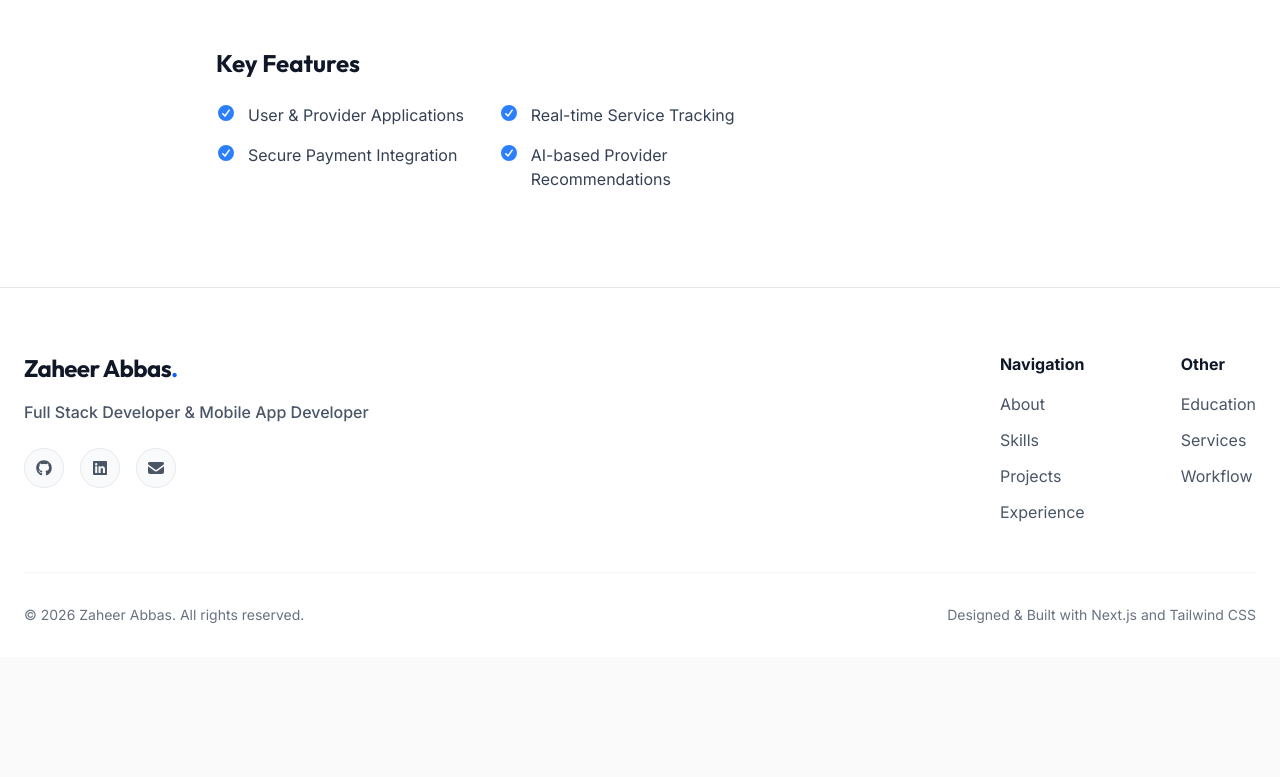
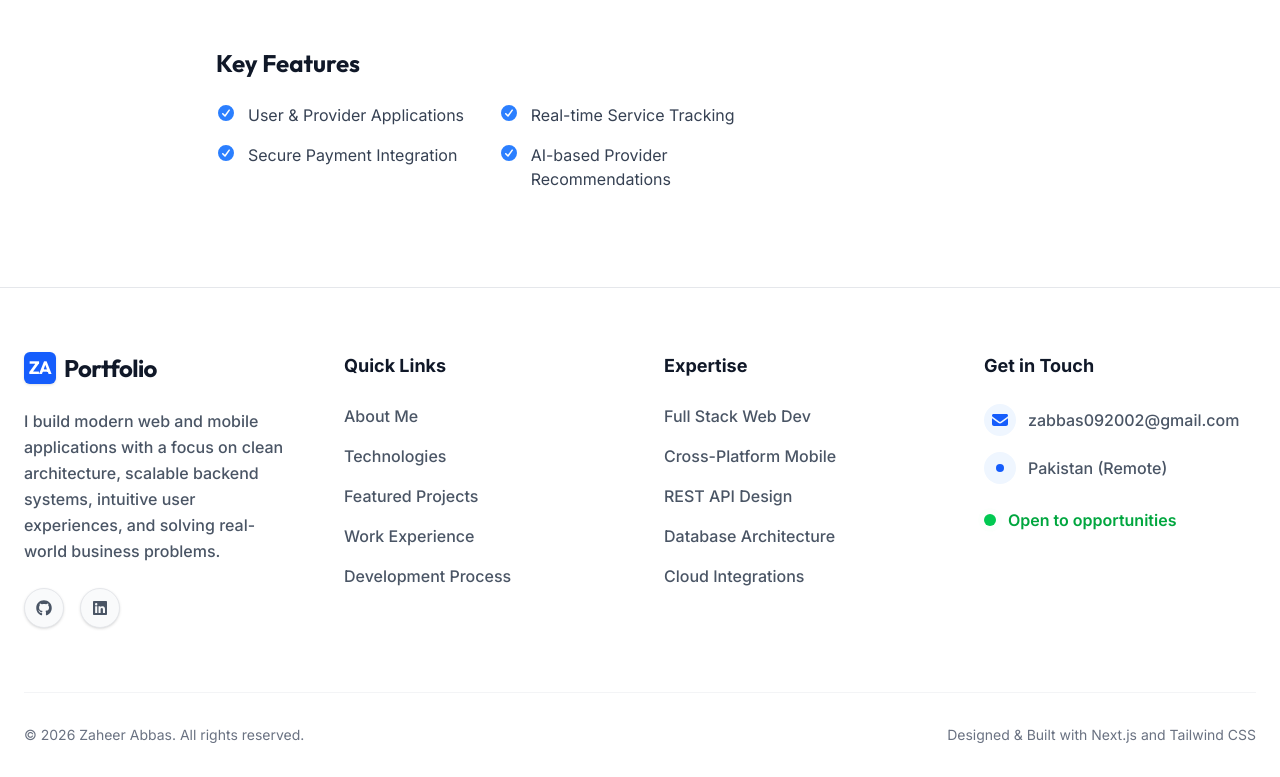
Before and after one commit to zaheerabbasdev/ZaheerAbbas_Portfolio, a Next.js app: page /projects/kaarkun in a window 1280 px wide. Shown: the part 1600-2377 px from the top of the page. Before the commit the page ends 2257 px from the top, so only its background shows below. Built offline with nearby package versions, Linux system fonts and the light colour scheme.

Commit message:
add new changes

```diff
--- a/src/components/footer/Footer.tsx
+++ b/src/components/footer/Footer.tsx
@@ -13,45 +13,76 @@ export function Footer() {
   return (
     <footer className="bg-white dark:bg-[#0a0a0a] border-t border-gray-200 dark:border-gray-800 pt-16 pb-8">
       <div className="container mx-auto px-6 max-w-7xl">
-        <div className="flex flex-col md:flex-row justify-between items-center md:items-start gap-8 mb-12">
+        <div className="grid grid-cols-1 md:grid-cols-2 lg:grid-cols-4 gap-12 mb-16">
 
-          <div className="text-center md:text-left max-w-sm">
-            <Link href="/" className="text-2xl font-heading font-bold tracking-tight text-gray-900 dark:text-white mb-4 block">
-              {personal.name}<span className="text-blue-600 dark:text-blue-400">.</span>
+          {/* Column 1: Brand & Bio */}
+          <div className="lg:col-span-1">
+            <Link href="/" className="flex items-center gap-2 text-2xl font-heading font-bold tracking-tight text-gray-900 dark:text-white mb-6 group">
+              <span className="flex items-center justify-center w-8 h-8 bg-blue-600 text-white rounded-md shadow-sm group-hover:bg-blue-700 transition-colors text-lg">ZA</span>
+              <span>Portfolio</span>
             </Link>
-            <p className="text-gray-600 dark:text-gray-400 font-medium mb-6">
-              {personal.title}
+            <p className="text-gray-600 dark:text-gray-400 font-medium mb-6 leading-relaxed">
+              {personal.longDescription.split('.')[0]}.
             </p>
-            <div className="flex justify-center md:justify-start gap-4">
-              <a href={personal.github} target="_blank" rel="noopener noreferrer" className="w-10 h-10 rounded-full bg-gray-50 dark:bg-gray-900 border border-gray-200 dark:border-gray-800 flex items-center justify-center text-gray-600 dark:text-gray-400 hover:text-gray-900 dark:hover:text-white hover:border-gray-300 dark:hover:border-gray-700 transition-all">
+            <div className="flex gap-4">
+              <a href={personal.github} target="_blank" rel="noopener noreferrer" className="w-10 h-10 rounded-full bg-gray-50 dark:bg-[#111] border border-gray-200 dark:border-gray-800 flex items-center justify-center text-gray-600 dark:text-gray-400 hover:text-gray-900 dark:hover:text-white hover:border-gray-300 dark:hover:border-gray-700 shadow-sm hover:shadow transition-all">
                 <FontAwesomeIcon icon={faGithub} className="w-5 h-5" />
               </a>
-              <a href={personal.linkedin} target="_blank" rel="noopener noreferrer" className="w-10 h-10 rounded-full bg-gray-50 dark:bg-gray-900 border border-gray-200 dark:border-gray-800 flex items-center justify-center text-gray-600 dark:text-gray-400 hover:text-[#0A66C2] dark:hover:text-white hover:border-[#0A66C2] transition-all">
+              <a href={personal.linkedin} target="_blank" rel="noopener noreferrer" className="w-10 h-10 rounded-full bg-gray-50 dark:bg-[#111] border border-gray-200 dark:border-gray-800 flex items-center justify-center text-gray-600 dark:text-gray-400 hover:text-[#0A66C2] dark:hover:text-[#0A66C2] hover:border-[#0A66C2] dark:hover:border-[#0A66C2] shadow-sm hover:shadow transition-all">
                 <FontAwesomeIcon icon={faLinkedin} className="w-5 h-5" />
-              </a>
-              <a href={`mailto:${personal.email}`} className="w-10 h-10 rounded-full bg-gray-50 dark:bg-gray-900 border border-gray-200 dark:border-gray-800 flex items-center justify-center text-gray-600 dark:text-gray-400 hover:text-blue-500 dark:hover:text-blue-400 hover:border-blue-500 dark:hover:border-blue-500 transition-all">
-                <FontAwesomeIcon icon={faEnvelope} className="w-5 h-5" />
               </a>
             </div>
           </div>
 
-          <div className="flex gap-12 md:gap-24 text-center md:text-left">
-            <div>
-              <h4 className="font-bold text-gray-900 dark:text-white mb-4">Navigation</h4>
-              <ul className="space-y-3">
-                <li><Link href="#about" className="text-gray-600 dark:text-gray-400 hover:text-blue-600 dark:hover:text-blue-400 transition-colors">About</Link></li>
-                <li><Link href="#skills" className="text-gray-600 dark:text-gray-400 hover:text-blue-600 dark:hover:text-blue-400 transition-colors">Skills</Link></li>
-                <li><Link href="#projects" className="text-gray-600 dark:text-gray-400 hover:text-blue-600 dark:hover:text-blue-400 transition-colors">Projects</Link></li>
-                <li><Link href="#experience" className="text-gray-600 dark:text-gray-400 hover:text-blue-600 dark:hover:text-blue-400 transition-colors">Experience</Link></li>
-              </ul>
-            </div>
-            <div>
-              <h4 className="font-bold text-gray-900 dark:text-white mb-4">Other</h4>
-              <ul className="space-y-3">
-                <li><Link href="#education" className="text-gray-600 dark:text-gray-400 hover:text-blue-600 dark:hover:text-blue-400 transition-colors">Education</Link></li>
-                <li><Link href="#services" className="text-gray-600 dark:text-gray-400 hover:text-blue-600 dark:hover:text-blue-400 transition-colors">Services</Link></li>
-                <li><Link href="#process" className="text-gray-600 dark:text-gray-400 hover:text-blue-600 dark:hover:text-blue-400 transition-colors">Workflow</Link></li>
-              </ul>
+          {/* Column 2: Quick Links */}
+          <div>
+            <h4 className="font-bold text-gray-900 dark:text-white mb-6 text-lg">Quick Links</h4>
+            <ul className="space-y-4">
+              <li><Link href="#about" className="text-gray-600 dark:text-gray-400 hover:text-blue-600 dark:hover:text-blue-400 transition-colors font-medium">About Me</Link></li>
+              <li><Link href="#skills" className="text-gray-600 dark:text-gray-400 hover:text-blue-600 dark:hover:text-blue-400 transition-colors font-medium">Technologies</Link></li>
+              <li><Link href="#projects" className="text-gray-600 dark:text-gray-400 hover:text-blue-600 dark:hover:text-blue-400 transition-colors font-medium">Featured Projects</Link></li>
+              <li><Link href="#experience" className="text-gray-600 dark:text-gray-400 hover:text-blue-600 dark:hover:text-blue-400 transition-colors font-medium">Work Experience</Link></li>
+              <li><Link href="#process" className="text-gray-600 dark:text-gray-400 hover:text-blue-600 dark:hover:text-blue-400 transition-colors font-medium">Development Process</Link></li>
+            </ul>
+          </div>
+
+          {/* Column 3: Services */}
+          <div>
+            <h4 className="font-bold text-gray-900 dark:text-white mb-6 text-lg">Expertise</h4>
+            <ul className="space-y-4">
+              <li className="text-gray-600 dark:text-gray-400 font-medium">Full Stack Web Dev</li>
+              <li className="text-gray-600 dark:text-gray-400 font-medium">Cross-Platform Mobile</li>
+              <li className="text-gray-600 dark:text-gray-400 font-medium">REST API Design</li>
+              <li className="text-gray-600 dark:text-gray-400 font-medium">Database Architecture</li>
+              <li className="text-gray-600 dark:text-gray-400 font-medium">Cloud Integrations</li>
+            </ul>
+          </div>
+
+          {/* Column 4: Contact */}
+          <div>
+            <h4 className="font-bold text-gray-900 dark:text-white mb-6 text-lg">Get in Touch</h4>
+            <div className="space-y-4 text-gray-600 dark:text-gray-400 font-medium">
+              <p className="flex items-center gap-3">
+                <span className="w-8 h-8 rounded-full bg-blue-50 dark:bg-blue-900/20 flex items-center justify-center text-blue-600 dark:text-blue-400">
+                  <FontAwesomeIcon icon={faEnvelope} className="w-4 h-4" />
+                </span>
+                <a href={`mailto:${personal.email}`} className="hover:text-blue-600 dark:hover:text-blue-400 transition-colors">
+                  {personal.email}
+                </a>
+              </p>
+              <p className="flex items-center gap-3">
+                <span className="w-8 h-8 rounded-full bg-blue-50 dark:bg-blue-900/20 flex items-center justify-center text-blue-600 dark:text-blue-400">
+                  <span className="w-2 h-2 bg-blue-600 dark:bg-blue-400 rounded-full"></span>
+                </span>
+                {personal.location} (Remote)
+              </p>
+              <p className="flex items-center gap-3 mt-6">
+                <span className="inline-flex relative w-3 h-3">
+                  <span className="animate-ping absolute inline-flex h-full w-full rounded-full bg-green-400 opacity-75"></span>
+                  <span className="relative inline-flex rounded-full w-3 h-3 bg-green-500"></span>
+                </span>
+                <span className="text-green-600 dark:text-green-400 font-semibold">{personal.status}</span>
+              </p>
             </div>
           </div>
 
--- a/src/data/portfolio.ts
+++ b/src/data/portfolio.ts
@@ -164,15 +164,15 @@ export const portfolioData = {
   experience: [
     {
       id: 1,
-      company: "[Company Name]",
-      position: "Full Stack Developer",
-      location: "Pakistan",
-      type: "Internship",
-      startDate: "Jan 2025",
+      company: "Self-Employed / Freelancer",
+      position: "Full Stack & Mobile App Developer",
+      location: "Remote",
+      type: "Freelance",
+      startDate: "Jan 2024",
       endDate: "Present",
       current: true,
-      description: "Developed and maintained modern web applications using React and Node.js. Collaborated with cross-functional teams to deliver high-quality software solutions.",
-      technologies: ["React", "Node.js", "Express", "MongoDB"]
+      description: "Designing, developing, and deploying full-stack web platforms and cross-platform mobile applications for diverse clients. Managing end-to-end project lifecycles from architecture to production deployment.",
+      technologies: ["Next.js", "React", "Flutter", "Node.js", "MongoDB", "MySQL"]
     }
   ],
 
```
